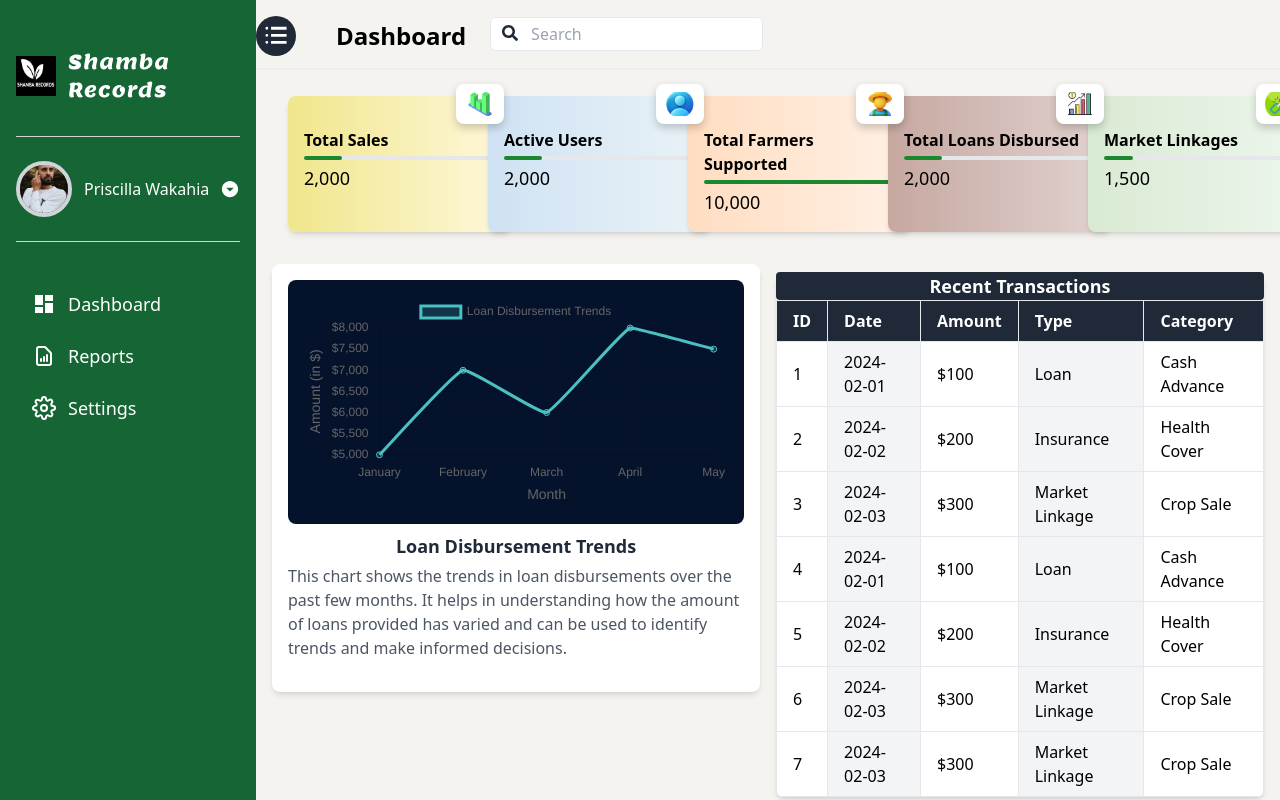
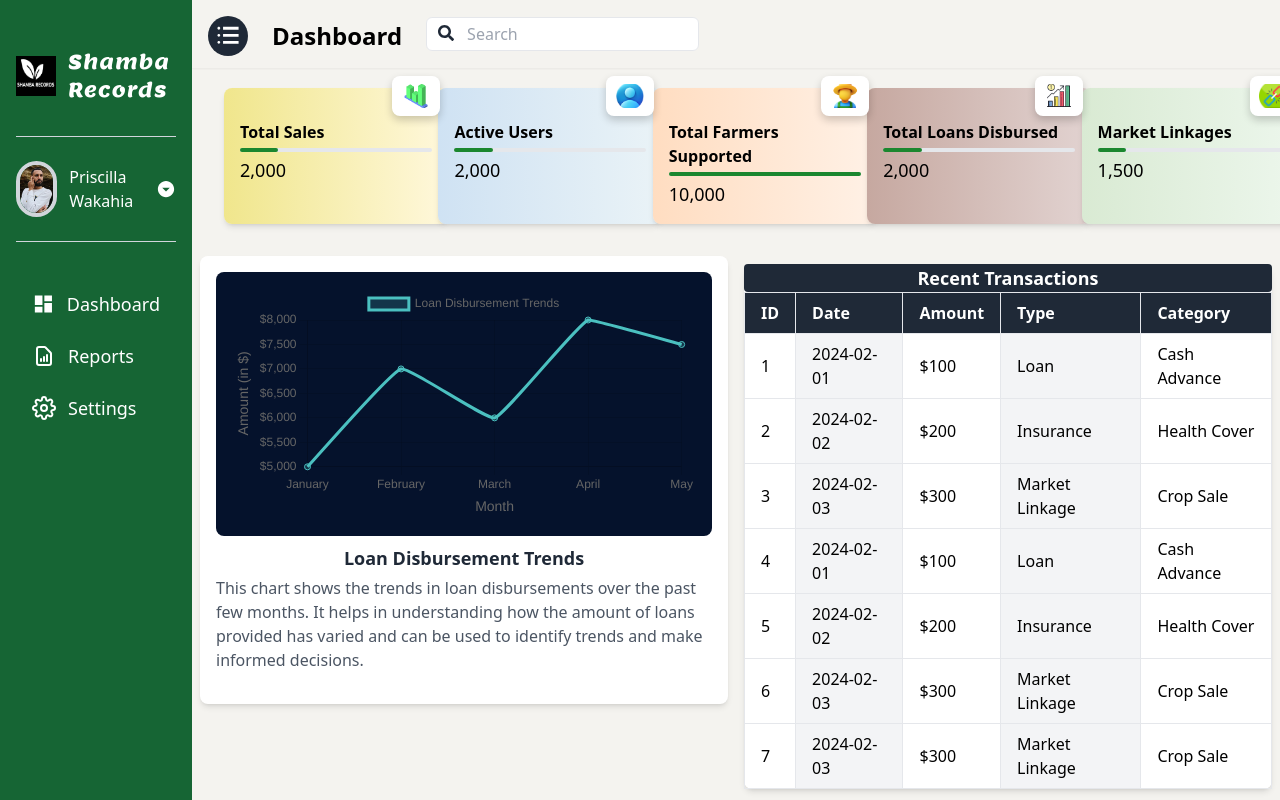
Before and after one commit to Priscilla-22/shamba-records-dashboard, a React (Create React App) app: page / in a window 1280 px wide. Built offline with nearby package versions, Linux system fonts and the light colour scheme.

Commit message:
fix: styles

```diff
--- a/src/App.js
+++ b/src/App.js
@@ -20,7 +20,7 @@ function App() {
 
       <div
         className={`flex-grow flex flex-col transition-all duration-300 ${
-          isSidebarOpen ? 'ml-64' : 'ml-16'
+          isSidebarOpen ? 'ml-48' : 'ml-20'
         }`}
       >
         <Navbar />
@@ -32,7 +32,7 @@ function App() {
         {/* Sidebar Toggle Button */}
         <div
           className={`fixed top-4 z-50 transition-all duration-300 ${
-            isSidebarOpen ? 'left-64' : 'left-24'
+            isSidebarOpen ? 'left-52' : 'left-20'
           }`}
         >
           <button
--- a/src/components/Dashboard.js
+++ b/src/components/Dashboard.js
@@ -54,8 +54,8 @@ function Dashboard() {
   }
 
   return (
-    <div className='p-4'>
-      <div className='grid gap-6 z-10 mt-4 ml-4 mb-4 grid-cols-2 sm:grid-cols-2 lg:grid-cols-5'>
+    <div className='p-2'>
+      <div className='grid gap-6 ml-6 mt-4  mb-4 grid-cols-1 sm:grid-cols-2 lg:grid-cols-5'>
         {cardDetails.map((card, index) => (
           <MetricCard
             key={index}
--- a/src/components/DataTable.js
+++ b/src/components/DataTable.js
@@ -7,7 +7,6 @@ function DataTable() {
 
   useEffect(() => {
     setLoading(true);
-    // Hard-coded data
     const data = [
       {
         id: 1,
--- a/src/components/Sidebar.js
+++ b/src/components/Sidebar.js
@@ -23,7 +23,7 @@ const Sidebar = ({ isSidebarOpen }) => {
   return (
     <div
       className={`fixed top-0 left-0 h-screen bg-green-800 text-white p-4 transition-all duration-300 ${
-        isSidebarOpen ? 'w-64' : 'w-20'
+        isSidebarOpen ? 'w-48' : 'w-20'
       }`}
     >
       <div
```
